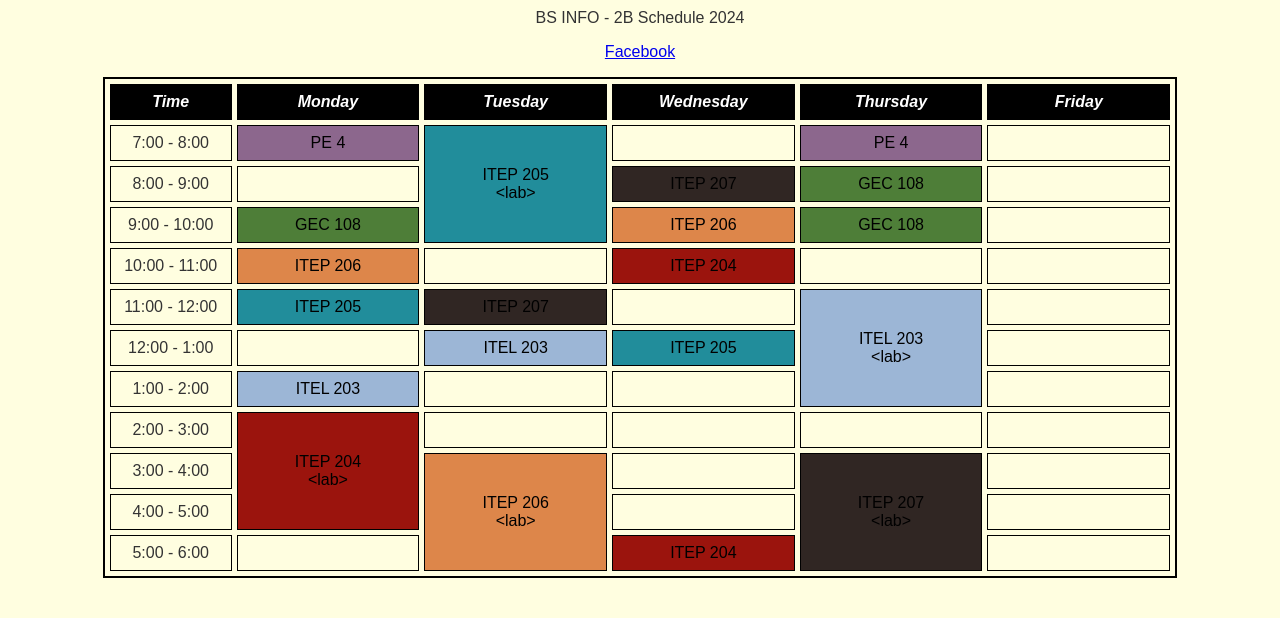
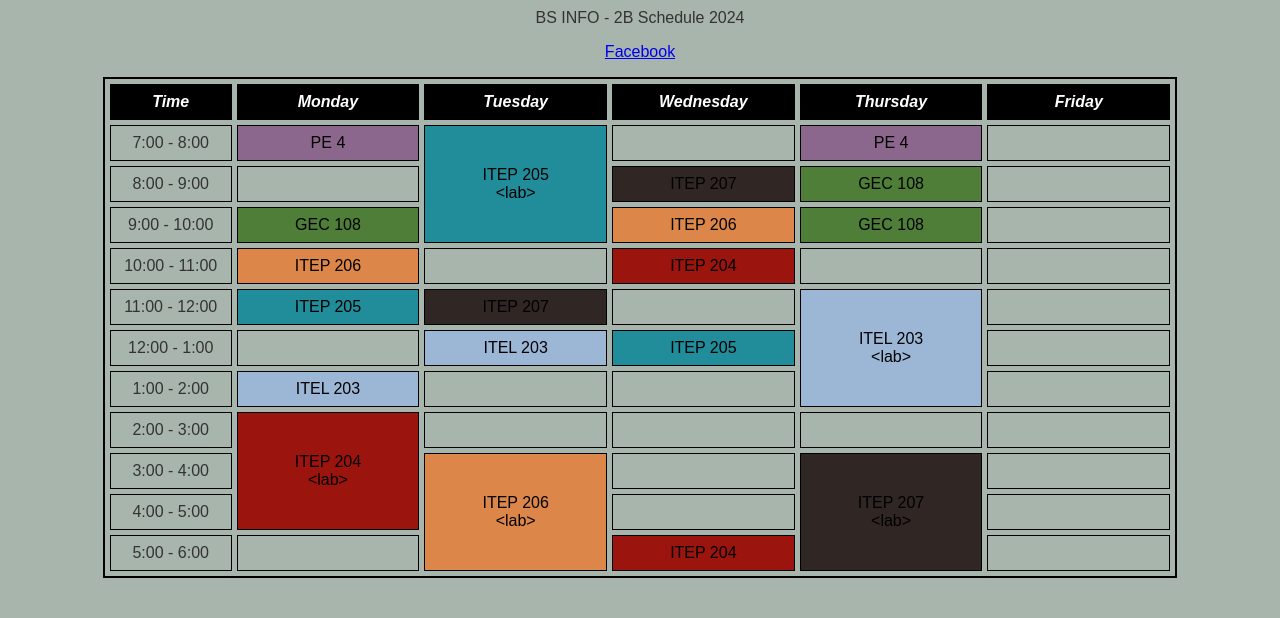
Before and after one commit to yano20/Website_ScheduleFinal, a plain HTML site: page index.html in a window 1280 px wide. Shown: the part 279-897 px from the top of the page. Drawn offline with Linux system fonts and the light colour scheme.

Commit message:
Update style.css

```diff
--- a/style.css
+++ b/style.css
@@ -1,7 +1,7 @@
 body {
     font-family: Arial, sans-serif;
     text-align: center;
-    background-color: #FFFEE0;
+    background-color:#a8b5ac;
     color: #333;
 }
 
```
